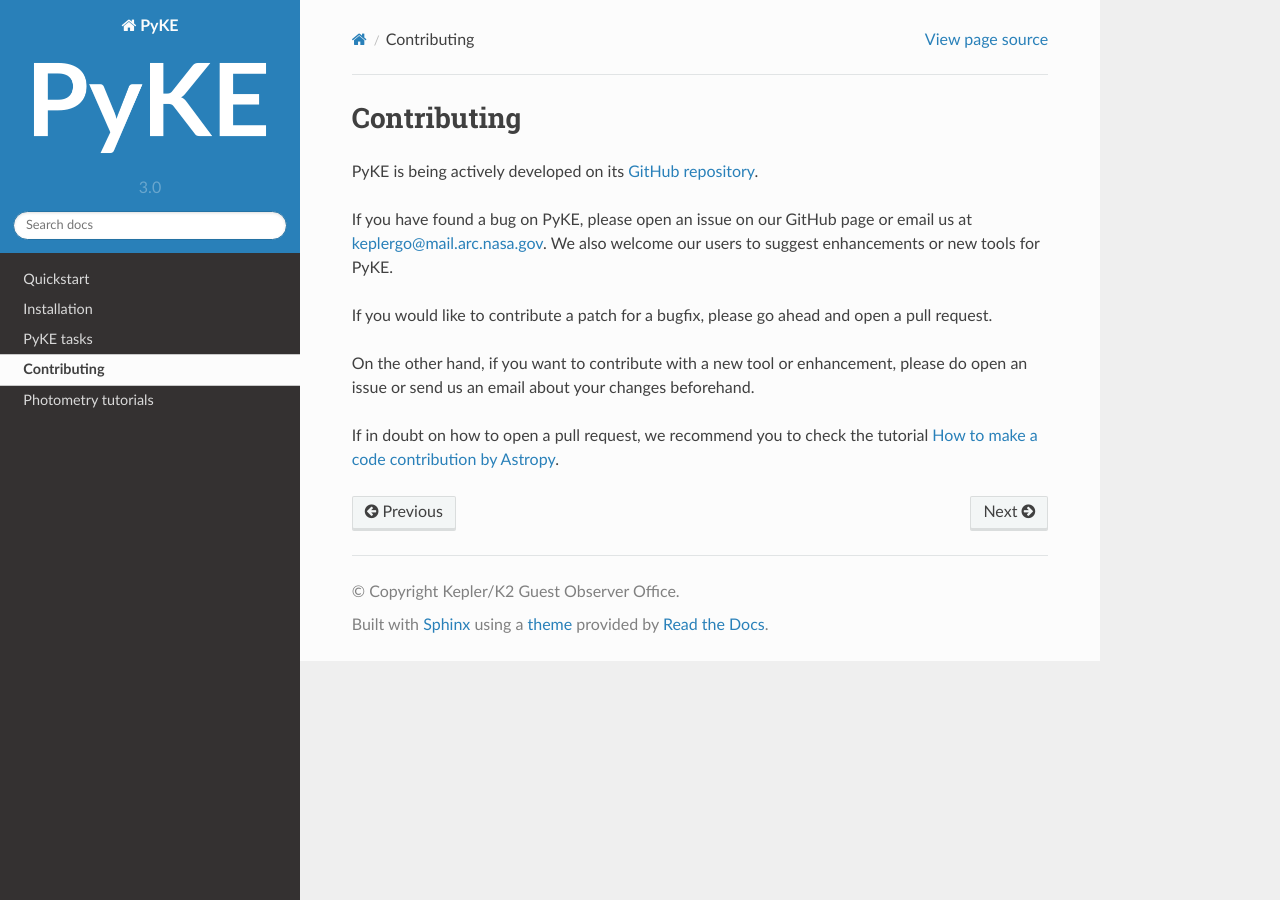
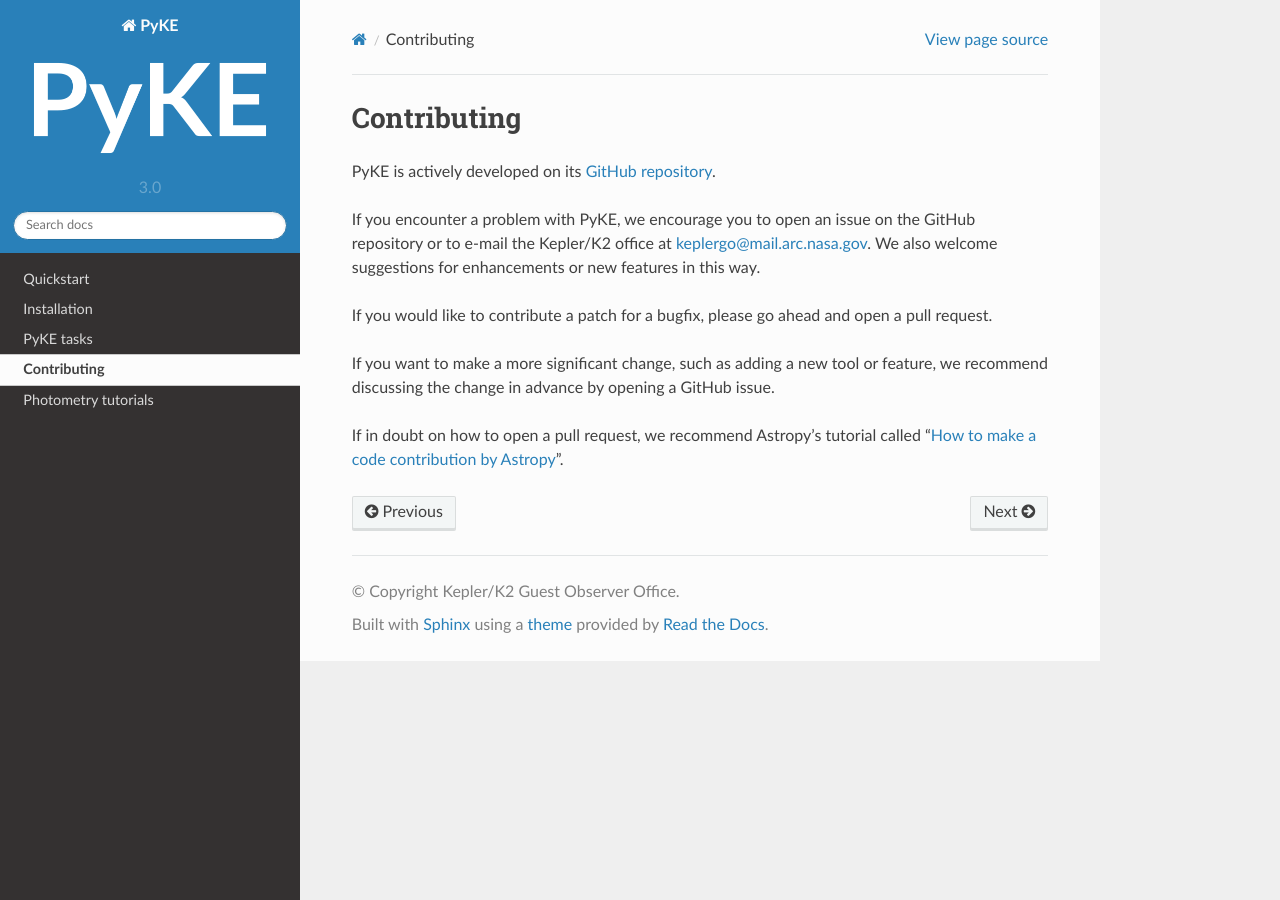
Before and after one commit to KeplerGO/pyke, a Sphinx documentation site: the page built from docs/source/contributing.rst, in a window 1280 px wide. Built offline with Sphinx 7.4.7 and the Read the Docs theme 2.0.0, drawn with Linux system fonts in a browser that asks for light colours.

Commit message:
Minor language changes

```diff
--- a/docs/source/contributing.rst
+++ b/docs/source/contributing.rst
@@ -1,15 +1,16 @@
 Contributing
 ------------
 
-PyKE is being actively developed on its `GitHub repository <https://github.com/KeplerGO/PyKE>`_.
+PyKE is actively developed on its `GitHub repository <https://github.com/KeplerGO/PyKE>`_.
 
-If you have found a bug on PyKE, please open an issue on our GitHub page or email us at
-keplergo@mail.arc.nasa.gov. We also welcome our users to suggest enhancements or new tools for PyKE.
+If you encounter a problem with PyKE, we encourage you to open an issue on the GitHub repository
+or to e-mail the Kepler/K2 office at keplergo@mail.arc.nasa.gov.
+We also welcome suggestions for enhancements or new features in this way.
 
 If you would like to contribute a patch for a bugfix, please go ahead and open a pull request.
 
-On the other hand, if you want to contribute with a new tool or enhancement,
-please do open an issue or send us an email about your changes beforehand.
+If you want to make a more significant change, such as adding a new tool or feature,
+we recommend discussing the change in advance by opening a GitHub issue.
 
-If in doubt on how to open a pull request, we recommend you to check the tutorial
-`How to make a code contribution by Astropy <http://docs.astropy.org/en/stable/development/workflow/development_workflow.html>`_.
+If in doubt on how to open a pull request, we recommend Astropy's tutorial called
+"`How to make a code contribution by Astropy <http://docs.astropy.org/en/stable/development/workflow/development_workflow.html>`_".
```
